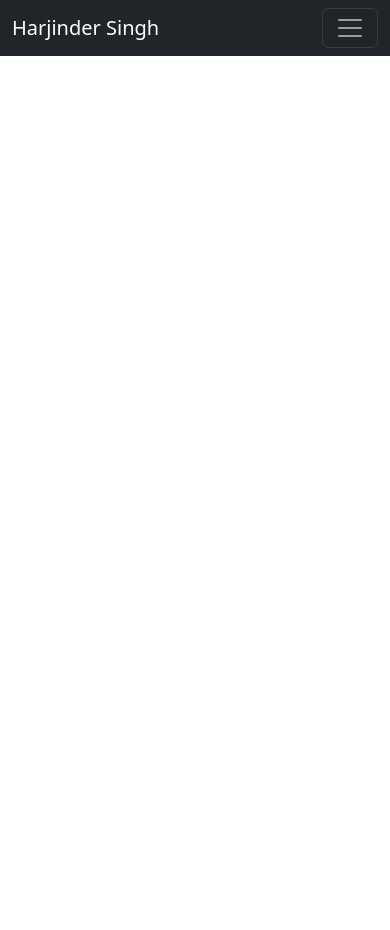
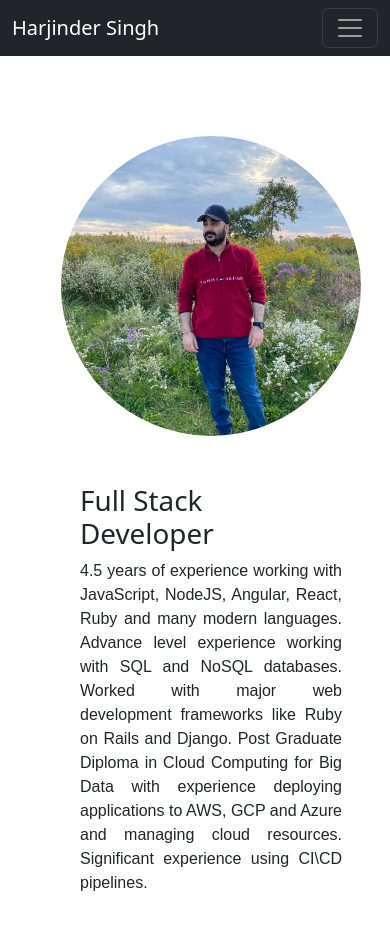
Before and after one commit to harjinder-singh/resume, a React (Create React App) app: page / in a window 390 px wide. Shown: the top 930 px of the page. Before the commit the page ends 844 px from the top, so only its background shows below. Built offline with nearby package versions, Linux system fonts and the light colour scheme.

Commit message:
Added About Me Section

```diff
--- /dev/null
+++ b/src/App.css
@@ -0,0 +1,3 @@
+.main {
+  margin-left: 2rem;
+}
--- a/src/App.js
+++ b/src/App.js
@@ -1,12 +1,17 @@
 import {Fragment} from 'react';
 import 'bootstrap/dist/css/bootstrap.css';
+import './App.css';
 
 import Header from './Components/Header/Header';
+import AboutMe from './Components/AboutMe/AboutMe';
 
 function App() {
   return (
     <Fragment>
       <Header></Header>
+      <div className='main'>
+        <AboutMe></AboutMe>
+      </div>
     </Fragment>
   );
 }
--- /dev/null
+++ b/src/Components/AboutMe/AboutMe.css
@@ -0,0 +1,38 @@
+.profile-container {
+    display: flex;
+}
+
+.profile-pic {
+    width: 300px;
+    height: 300px;
+    border-radius: 50%;
+    margin-top: 4rem;
+}
+
+.bio {
+    display: flex;
+    flex-direction: column;
+    margin: 1rem;
+    padding: 2rem;
+    align-items: center;
+    justify-content: center;
+}
+
+.bio-detail {
+    font-family: sans-serif;
+    font-size: 1.2rem;
+    text-align: justify;
+}
+
+@media screen and (max-width: 767px){
+
+    .profile-container {
+        flex-direction: column;
+        align-items: center;
+    }
+
+    .bio-detail {
+        font-size: 1rem;
+        text-align: justify;
+    }
+}
--- /dev/null
+++ b/src/Components/AboutMe/AboutMe.js
@@ -0,0 +1,16 @@
+import profile from '../../profile.jpeg';
+import './AboutMe.css';
+
+const AboutMe = () => {
+    return (
+        <div className="profile-container" id="aboutMe">
+            <img src={profile} alt="Harjinder's pic" className="profile-pic"/>
+            <div className="bio">
+                <h1>Full Stack Developer</h1>
+                <p className="bio-detail">4.5 years of experience working with JavaScript, NodeJS, Angular, React, Ruby and many modern languages. Advance level experience working with SQL and NoSQL databases. Worked with major web development frameworks like Ruby on Rails and Django. Post Graduate Diploma in Cloud Computing for Big Data with experience deploying applications to AWS, GCP and Azure and managing cloud resources. Significant experience using CI\CD pipelines.</p>
+            </div>
+        </div>
+    )
+}
+
+export default AboutMe;
--- a/src/Components/Header/Header.js
+++ b/src/Components/Header/Header.js
@@ -12,13 +12,13 @@ function Header() {
             <Navbar.Brand href="/">Harjinder Singh</Navbar.Brand>
             <Navbar.Toggle aria-controls="offcanvasNavbar-expand-md" />
             <Navbar.Offcanvas
-                id="offcanvasNavbar-expand-md"
-                aria-labelledby="offcanvasNavbarLabel-expand-md"
+                id="offcanvasNavbar-expand--md"
+                aria-labelledby="offcanvasNavbarLabel-expand--md"
                 placement="end"
             >
                 <Offcanvas.Header closeButton>
-                    <Offcanvas.Title id="offcanvasNavbarLabel-expand-md">
-                    Select Choice
+                    <Offcanvas.Title id="offcanvasNavbarLabel-expand--md">
+                        Select Choice
                     </Offcanvas.Title>
                 </Offcanvas.Header>
                 <Offcanvas.Body>
```
Also changed, not shown: src/profile.jpeg (added).
